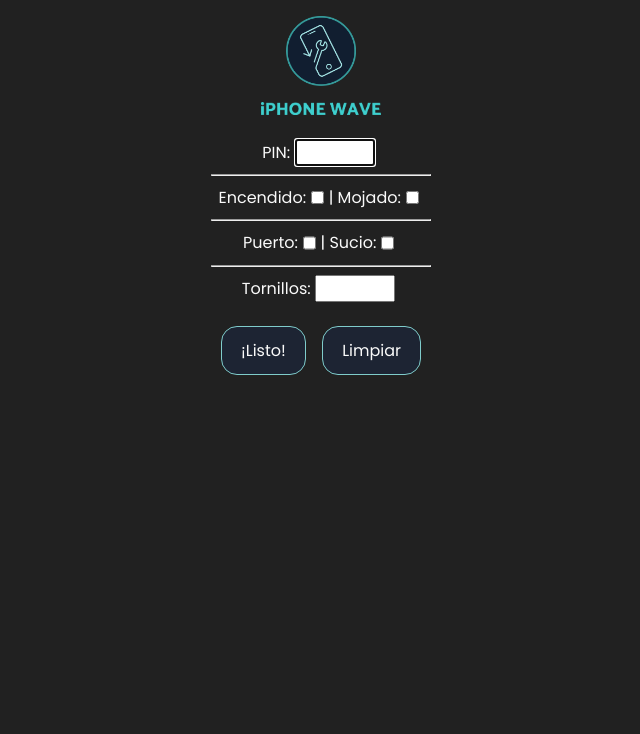
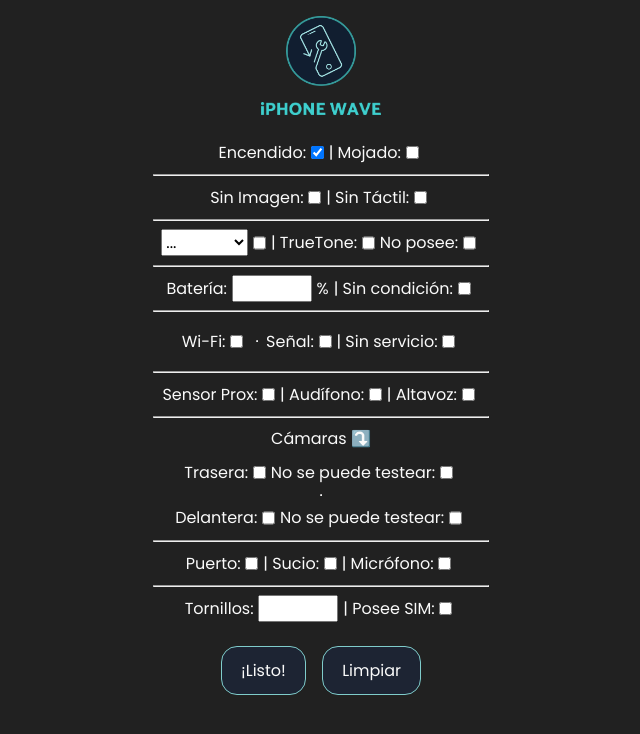
Before and after one commit to Niffxd/Tecsys, a React (Vite) app: page / in a window 1280 px wide. Both pictures are taken after a click on the checkbox 653 px from the left and 152 px from the top of the page. Shown: the top 734 px of the page, without its empty margins (319-959 px from the left). Built offline with nearby package versions, Linux system fonts and the light colour scheme.

Commit message:
updating fields

```diff
--- a/src/App.jsx
+++ b/src/App.jsx
@@ -20,7 +20,8 @@
     puerto: false,
     microfono: false,
     altavoz: false,
-    tornillos: ''
+    tornillos: '',
+    sim: false
   });
   const [auth, setAuth] = useState('...');
   const [copy, setCopy] = useState('');
@@ -204,7 +205,9 @@
         `${text.pin.length >= 4 ? ` | PIN: ${text.pin}` : ''}` +
         `${text.mojado ? ' | Equipo mojado' : ''}` +
         `${text.puerto ? ' | Toma carga' : ' | No toma carga'}` +
-        `${text.sucio ? ' | Puerto obstruido' : ''}`
+        `${text.sucio ? ' | Puerto obstruido' : ''}` +
+        `${text.tornillos > 0 ? ` | Tornillos: ${text.tornillos}` : ' | No posee tornillos'}` +
+        `${text.sim ? ' | Tiene SIM' : ' | No tiene SIM'}`
       );
     } else if (text.sinImagen) {
       setCopy(
@@ -212,7 +215,9 @@
         `${text.pin.length >= 4 ? ` | PIN: ${text.pin}` : ''}` +
         `${text.mojado ? ' | Equipo mojado' : ''}` +
         `${text.puerto ? ' | Toma carga' : ' | No toma carga'}` +
-        `${text.sucio ? ' | Puerto obstruido' : ''}`
+        `${text.sucio ? ' | Puerto obstruido' : ''}` +
+        `${text.tornillos > 0 ? ` | Tornillos: ${text.tornillos}` : ' | No posee tornillos'}` +
+        `${text.sim ? ' | Tiene SIM' : ' | No tiene SIM'}`
       );
     } else if (text.sinTactil) {
       setCopy(
@@ -220,7 +225,9 @@
         `${text.pin.length >= 4 ? ` | PIN: ${text.pin}` : ''}` +
         `${text.mojado ? ' | Equipo mojado' : ''}` +
         `${text.puerto ? ' | Toma carga' : ' | No toma carga'}` +
-        `${text.sucio ? ' | Puerto obstruido' : ''}`
+        `${text.sucio ? ' | Puerto obstruido' : ''}` +
+        `${text.tornillos > 0 ? ` | Tornillos: ${text.tornillos}` : ' | No posee tornillos'}` +
+        `${text.sim ? ' | Tiene SIM' : ' | No tiene SIM'}`
       );
     } else {
       setCopy(
@@ -241,7 +248,8 @@
         `${text.sucio ? ' | Puerto obstruido' : ''}` +
         `${text.microfono ? ' | Micrófonos OK' : ' | Micrófonos NO funcionan'}` +
         `${text.altavoz ? ' | Altavoz OK' : ' | Altavoz NO funciona'}` +
-        `${text.tornillos > 0 ? ` | Tornillos: ${text.tornillos}` : ' | No posee tornillos'}`
+        `${text.tornillos > 0 ? ` | Tornillos: ${text.tornillos}` : ' | No posee tornillos'}` +
+        `${text.sim ? ' | Tiene SIM' : ' | No tiene SIM'}`
       );
     }
 
@@ -259,11 +267,11 @@
           <img src={title} alt='logo' width={120}/>
         </div>
         <form className={style.form__container}>
-          <span>
+          {/* <span>
             <label>PIN:</label>
             <input id='pin' name='pin' type='number' onChange={updateState} value={text.pin}/>
           </span>
-          <hr />
+          <hr /> */}
           <span>
             <label>Encendido:</label>
             <input id='turn_on' name='encendido' type='checkbox' onChange={updateState} value={text.encendido}/>
@@ -367,6 +375,14 @@
                                     </>
                                   : ''
                               }
+                              {
+                                !text.camaraTrasera
+                                  ? <>
+                                      <label>No se puede testear:</label>
+                                      <input id='can_not_test' name='canNotTest' type='checkbox' onChange={updateState}/>
+                                    </>
+                                  : ''
+                              }
                             </span>
                             <hr />
                             <span>
@@ -379,6 +395,14 @@
                                       <input id='mancha_delantera' name='delManchas' type='checkbox' onChange={updateState}/>
                                       <label>| Borrosa:</label>
                                       <input id='del_borrosa' name='delBorrosa' type='checkbox' onChange={updateState}/>
+                                    </>
+                                  : ''
+                              }
+                              {
+                                !text.camaraDelantera
+                                  ? <>
+                                      <label>No se puede testear:</label>
+                                      <input id='can_not_test' name='canNotTest' type='checkbox' onChange={updateState}/>
                                     </>
                                   : ''
                               }
@@ -409,6 +433,8 @@
           <span>
             <label>Tornillos:</label>
             <input id='tornillos' name='tornillos' type='number' onChange={updateState}/>
+            <label>| Posee SIM:</label>
+            <input id='sim' name='sim' type='checkbox' onChange={updateState}/>
           </span>
         </form>
         <div className={style.buttons_container}>
```
